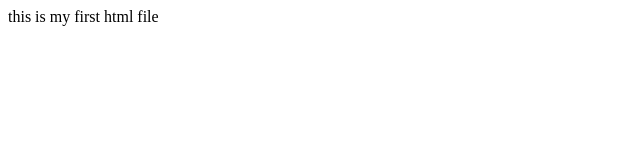
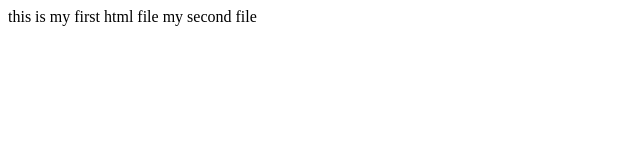
Before and after one commit to meghakorishetti6/project-1, a plain HTML site: page index.html in a window 1280 px wide. Shown: the whole page, without its empty margins (0-640 px from the left). Drawn offline with Linux system fonts and the light colour scheme.

Commit message:
Update index.html

```diff
--- a/index.html
+++ b/index.html
@@ -6,5 +6,6 @@
     </head>
     <body>
         this is my first html file
+        my second file
         </body>
 </html>
```
